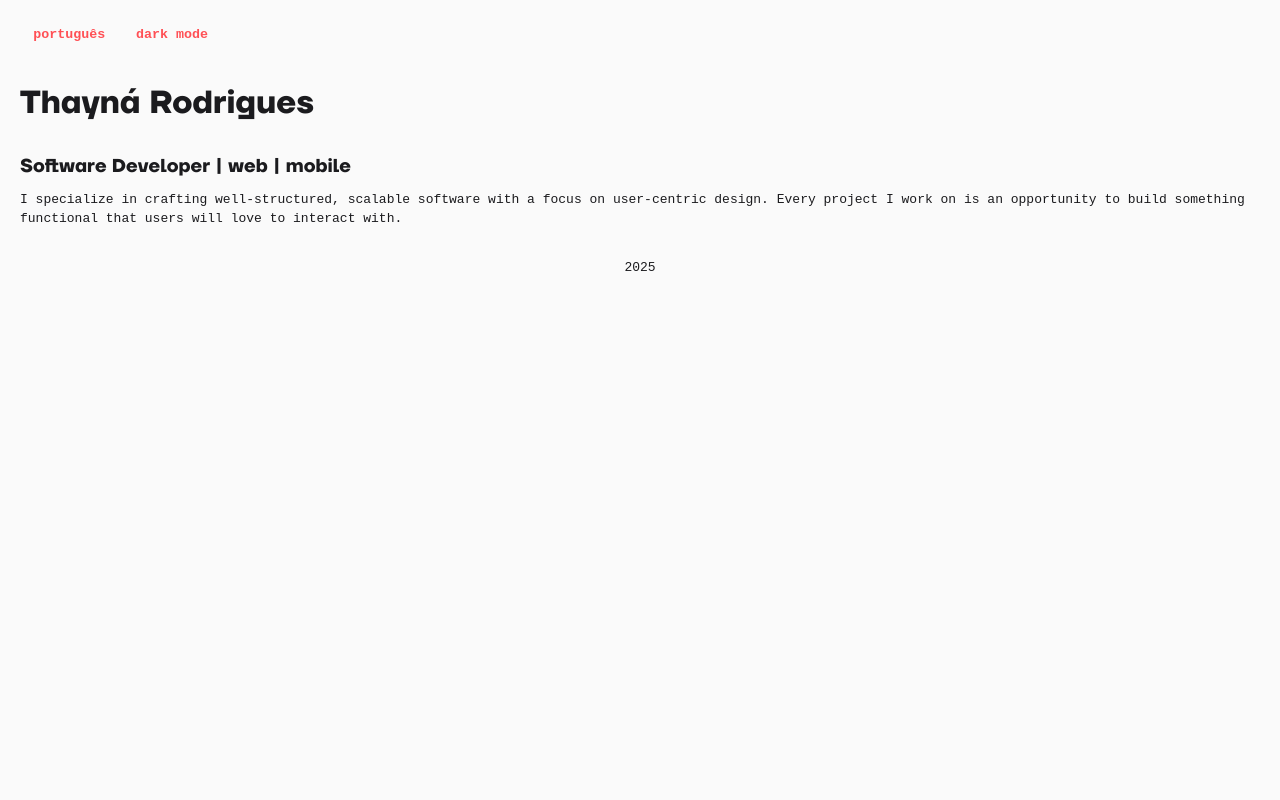
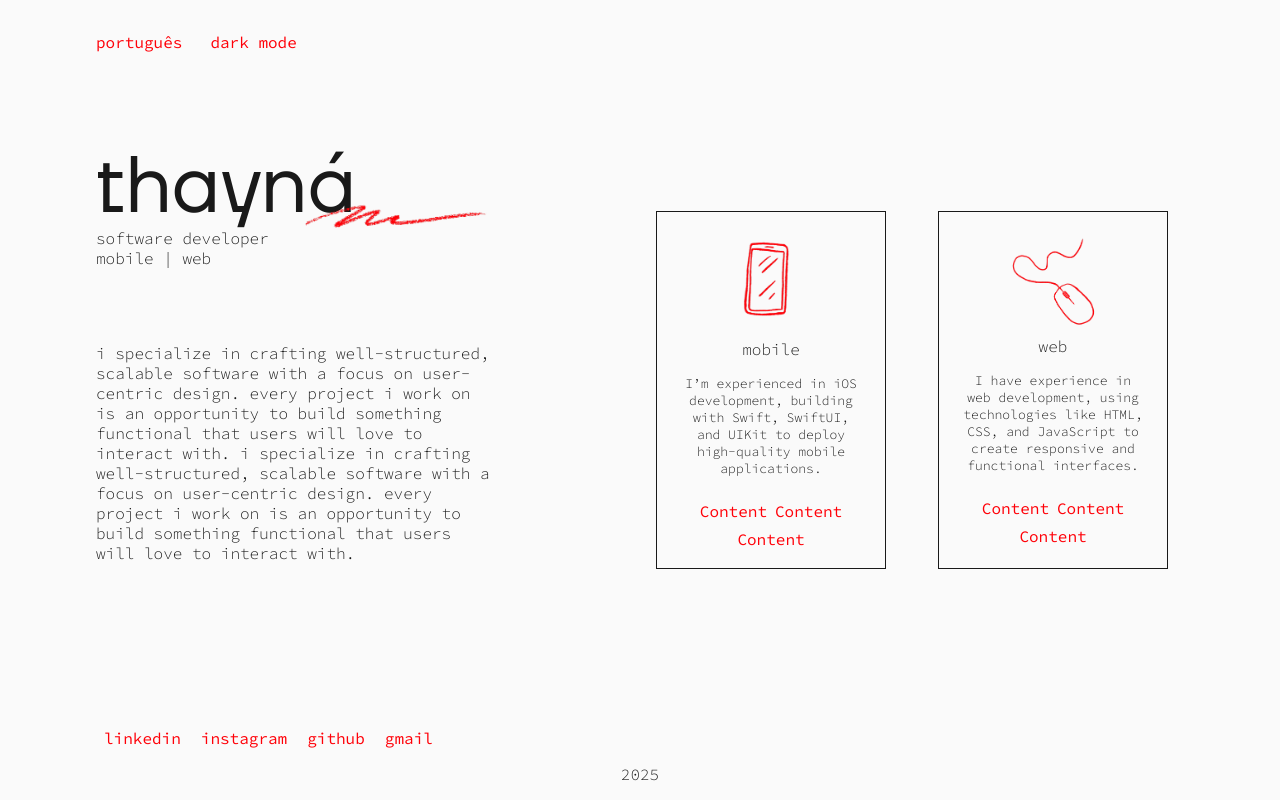
Before and after one commit to thnardg/portfolio, a plain HTML site: page index.html in a window 1280 px wide. Drawn offline with Linux system fonts and the light colour scheme.

Commit message:
newer version

```diff
--- a/css/style.css
+++ b/css/style.css
@@ -1,114 +1,296 @@
-* {
-  margin: 0;
-  padding: 0;
-  box-sizing: border-box;
-}
+
+@import url('https://fonts.googleapis.com/css2?family=Source+Code+Pro:ital,wght@0,200..900;1,200..900&family=Space+Mono:ital,wght@0,400;0,700;1,400;1,700&display=swap');
 
 :root {
   /* Cores para o modo CLARO */
   --background-light: #fafafa;
-  --text-light: #1b1b1e;
+  --text-light: #191919;
 
   /* Cores para o modo ESCURO */
-  --background-dark: #1b1b1e;
+  --background-dark: #161414;
   --text-dark: #fafafa;
 
-  /* Cores para Links (vermelho) - Fixas para ambos os modos */
-  --link-color: #ff5055;
-  --link-hover-color: #961c20;
+  /* Cores para Links */
+  --link-color: #ff0008;
+  --link-hover-color: #ff0000;
 
-  /* Cores atuais (dinâmicas, baseadas no modo) */
+  /* Cores atuais (modo dinâmico) */
   --current-bg-color: var(--background-light);
   --current-text-color: var(--text-light);
 
   /* Fontes */
   --label-title-font: "TT Firs Neue Trial", sans-serif;
-  --label-paragraph-font: "Courier New", Courier, monospace;
+  --label-paragraph-font: "Source Code Pro", monospace;
 
   /* Pesos de fonte */
   --text-weight-light: 300;
-  --text-weight-regular: 400;
   --text-weight-bold: 700;
 }
 
-/* Modo ESCURO: Redefine as variáveis "current" */
+/* Modo ESCURO */
 body.dark-mode {
   --current-bg-color: var(--background-dark);
   --current-text-color: var(--text-dark);
+  --link-color: #2fff00;
+  --link-hover-color: #90ff42;
 }
 
-/* --- Estilos Globais do Body --- */
+html, body {
+  height: 100%;
+  margin: 0;
+}
+
 body {
+  display: flex;
+  flex-direction: column;
+  min-height: 100vh;
   background-color: var(--current-bg-color);
   color: var(--current-text-color);
-  line-height: 1.5;
+  transition: background-color 0.3s ease, color 0.3s ease;
+  padding: 0;
+}
+
+.page-content {
+  flex: 1;
+  padding: 2rem 6rem 0 6rem; /* Top, Right, Bottom, Left */
+}
+
+footer {
+  padding: 0;
+  text-align: center;
+  color: var(--current-text-color);
+}
+
+#scribble {
+  position: relative;
+  width: 200px;
+}
+
+.bio-container > div {
+  display: flex;
+  align-items: flex-end;
+}
+
+#name {
+  text-transform: lowercase;
+  font-weight: 300;
+  margin-top: 6rem;
+  font-size: 80px;
+  margin-right: -10px;
+}
+
+#scribble {
+  width: 200px;
+  margin-left: -50px;
+  margin-bottom: -5px;
+}
+
+#name {
+  text-transform: lowercase;
+  font-weight: 300;
+  margin-top: 6rem;
+  font-size: 80px;
+  line-height: 1;
+}
+
+#profession {
+  text-transform: lowercase;
+  font-weight: 300;
+  margin: 0;
+  font-size: 1rem;
+}
+
+#workFields {
+  text-transform: lowercase;
+  margin: 0;
+}
+
+#bio {
+  margin: 75px 0 55px 0;
+    text-transform: lowercase;
+  max-width: 400px;
+}
+
+.wrapper {
+  display: flex;
+  flex-direction: row;
+  width: 100%;
+  height: 100%;
+}
+
+.wrapper-left {
+  flex: 1;
+  display: flex;
+  flex-direction: column;
+  align-items: baseline;
+}
+
+.wrapper-right {
+  flex: 1;
   display: flex;
   flex-direction: column;
   align-items: center;
-  justify-content: flex-start;
-  min-height: 100vh;
-  margin: 0;
-  padding: 20px;
-  box-sizing: border-box;
-  transition: background-color 0.3s ease, color 0.3s ease;
+}
+.cardImg {
+  width: 100px;
+  height: 100px;
+  object-fit: contain;
+}
+.contactInfo {
+  margin: 0.5rem;
 }
 
-h1,
-h2,
-h3,
-h4,
-h5,
-h6 {
+.contact-container {
+  margin-top: auto;
+}
+
+#mobileDescription, #websiteDescription {
+  font-size: small;
+}
+
+/* Títulos */
+h1 {
   font-family: var(--label-title-font);
   font-weight: var(--text-weight-bold);
-  margin-top: 1em;
-  margin-bottom: 0.5em;
+  margin: 0;
   color: var(--current-text-color);
 }
 
-/* --- Estilos para Parágrafos --- */
+/* Parágrafos */
 p {
   font-family: var(--label-paragraph-font);
   font-weight: var(--text-weight-light);
-  font-size: small;
-  margin-bottom: 1em;
   color: var(--current-text-color);
 }
 
-/* --- Estilos para o Footer --- */
-footer {
-  color: var(--current-text-color);
-  text-align: center;
-  padding: 1rem;
-}
-
-/* --- Estilos para Links --- */
+/* Links */
 a {
   color: var(--link-color);
+  font-family: var(--label-paragraph-font);
+  font-weight: 400;
   text-decoration: none;
   transition: color 0.2s ease;
 }
 
 a:hover {
   color: var(--link-hover-color);
+  text-decoration: underline;
 }
 
-.highlight {
-  color: var(--link-color);
-}
-
+/* Botões */
 button {
   background: none;
   border: none;
-  box-shadow: none;
-  font-family: "Courier New", Courier, monospace;
-  font-weight: var(--text-weight-bold);
+  font-family: var(--label-paragraph-font);
+  font-size: 1rem;
+  font-weight: 400;
   color: var(--link-color);
   cursor: pointer;
-  padding: 0.5em 1em;
+  padding: 0 1.5rem 0 0;
   transition: color 0.2s ease;
 }
 
 button:hover {
   color: var(--link-hover-color);
+    text-decoration: underline;
 }
+
+/* --- Card Styles --- */
+.mobileCard,
+.webCard {
+  border: 1px solid var(--current-text-color);
+  padding: 1.5rem;
+  margin: 1rem;
+  text-align: center;
+  width: 45%;
+  box-sizing: border-box;
+  display: flex;
+  flex-direction: column;
+  justify-content: center;
+  align-items: center;
+}
+
+.mobileCard p,
+.webCard p {
+  margin: 0.5rem 0;
+}
+
+.mobileCard span,
+.webCard span {
+  display: flex;
+  flex-wrap: wrap;
+  justify-content: center;
+  gap: 0.5rem;
+  margin-top: 1rem;
+}
+
+
+.wrapper-right {
+  flex: 1;
+  display: flex;
+  flex-direction: row;
+  justify-content: center;
+  align-items: center;
+  flex-wrap: nowrap;
+  gap: 20px;
+}
+
+.mobileCard,
+.webCard {
+  border: 0.5px solid var(--current-text-color);
+  padding: 1.5rem;
+  margin: 1rem;
+  text-align: center;
+  width: 45%;
+  height: 50%;
+  box-sizing: border-box;
+  display: flex;
+  flex-direction: column;
+  justify-content: center;
+  align-items: center;
+}
+
+/* --- Media Queries (Important for Responsiveness!) --- */
+@media (max-width: 768px) {
+  .page-content {
+    padding: 1rem 2rem;
+  }
+
+  .wrapper {
+    flex-direction: column;
+    align-items: center;
+  }
+
+  .wrapper-left,
+  .wrapper-right {
+    width: 100%;
+    align-items: center;
+  }
+
+  .bio-container > div {
+    flex-direction: column;
+    align-items: center;
+  }
+
+  #name {
+    font-size: 60px;
+    margin-top: 3rem;
+  }
+
+  #scribble {
+    width: 150px;
+    margin-left: 0;
+    margin-bottom: 10px;
+  }
+
+  .wrapper-right {
+    flex-direction: column;
+    align-items: center;
+  }
+
+  .mobileCard,
+  .webCard {
+    width: 90%;
+    margin: 0.5rem 0;
+  }
+}
--- a/index.html
+++ b/index.html
@@ -8,25 +8,45 @@
     <title id="pageTitle"></title>
   </head>
   <body>
+  <div class="page-content">
     <div class="wrapper">
-      <div>
+      <div class="wrapper-left">
+        <div class="header">
           <button id="languageToggleButton"></button>
           <button id="themeToggleButton"></button>
         </div>
 
+        <div class="bio-container">
+          <div>
             <h1 id="name"></h1>
+          <img id="scribble" src="assets/img/2.png" alt="scribble">
+          </div>
+          <p id="profession"></p>
+          <p id="workFields"></p>
+          <p id="bio"></p>
+        </div>
 
-      <div class="content" id="content1">
-        <div class="content-item">
-          <div class="text">
-            <h2>
-              <span id="helloMessage"></span>
-              <span class="highlight" id="highlightName"></span>
-            </h2>
-            <h3>
-              <span id="profession"></span> | <span id="workFields"></span>
-            </h3>
-            <p id="bio"></p>
+        <div class="contact-container">
+          <a class="contactInfo" href="https://www.linkedin.com">linkedin</a>
+          <a class="contactInfo" href="https://www.instagram.com">instagram</a>
+          <a class="contactInfo" href="https://www.github.com">github</a>
+          <a class="contactInfo" href="https://www.gmail.com">gmail</a>
+        </div>
+      </div>
+
+      <div class="wrapper-right">
+        <div class="mobileCard">
+          <img class="cardImg" src="assets/img/mobile.png" alt="">
+          <p>mobile</p>
+          <p id="mobileDescription">Lorem ipsum dolor, sit amet consectetur adipisicing elit. Debitis, non ipsa eos ipsum distinctio excepturi et consectetur optio expedita vel.</p>
+          <span><a href="#">Content </a><a href="#">Content </a><a href="#">Content</a></span>
+        </div>
+        <div class="webCard">
+          <img class="cardImg" src="assets/img/web.png" alt="">
+          <p>web</p>
+          <p id="websiteDescription">Lorem ipsum dolor, sit amet consectetur adipisicing elit. Debitis, non ipsa eos ipsum distinctio excepturi et consectetur optio expedita vel.</p>
+          <span><a href="#">Content </a><a href="#">Content </a><a href="#">Content</a></span>
+        </div>
       </div>
     </div>
   </div>
@@ -36,7 +56,7 @@
       <p><span id="footerText"></span> <span id="currentYear"></span></p>
     </footer>
   </div>
-    </div>
+
   <script src="js/localization.js"></script>
   <script src="js/script.js"></script>
 </body>
--- a/translations/en.json
+++ b/translations/en.json
@@ -1,9 +1,9 @@
 {
   "pageTitle": "thayná rodrigues",
-  "name": "Thayná Rodrigues",
+  "name": "Thayná",
   "profession": "Software Developer",
-  "workFields": "web | mobile",
-  "bio": "I specialize in crafting well-structured, scalable software with a focus on user-centric design. Every project I work on is an opportunity to build something functional that users will love to interact with.",
+  "workFields": "mobile | web",
+  "bio": "I specialize in crafting well-structured, scalable software with a focus on user-centric design. Every project I work on is an opportunity to build something functional that users will love to interact with. I specialize in crafting well-structured, scalable software with a focus on user-centric design. Every project I work on is an opportunity to build something functional that users will love to interact with.",
   "mobileDescription": "I’m experienced in iOS development, building with Swift, SwiftUI, and UIKit to deploy high-quality mobile applications.",
-  "websiteDescription": "aaaaa"
+  "websiteDescription": "I have experience in web development, using technologies like HTML, CSS, and JavaScript to create responsive and functional interfaces."
 }
```
Also changed, not shown: translations/pt.json (+5 -5 lines), assets/img/1.png (added), assets/img/2.png (added), assets/img/mobile.png (added), assets/img/mobile2.png (added), assets/img/web.png (added), assets/img/web2.png (added). Lines whose indentation alone changed are shown as unchanged.
